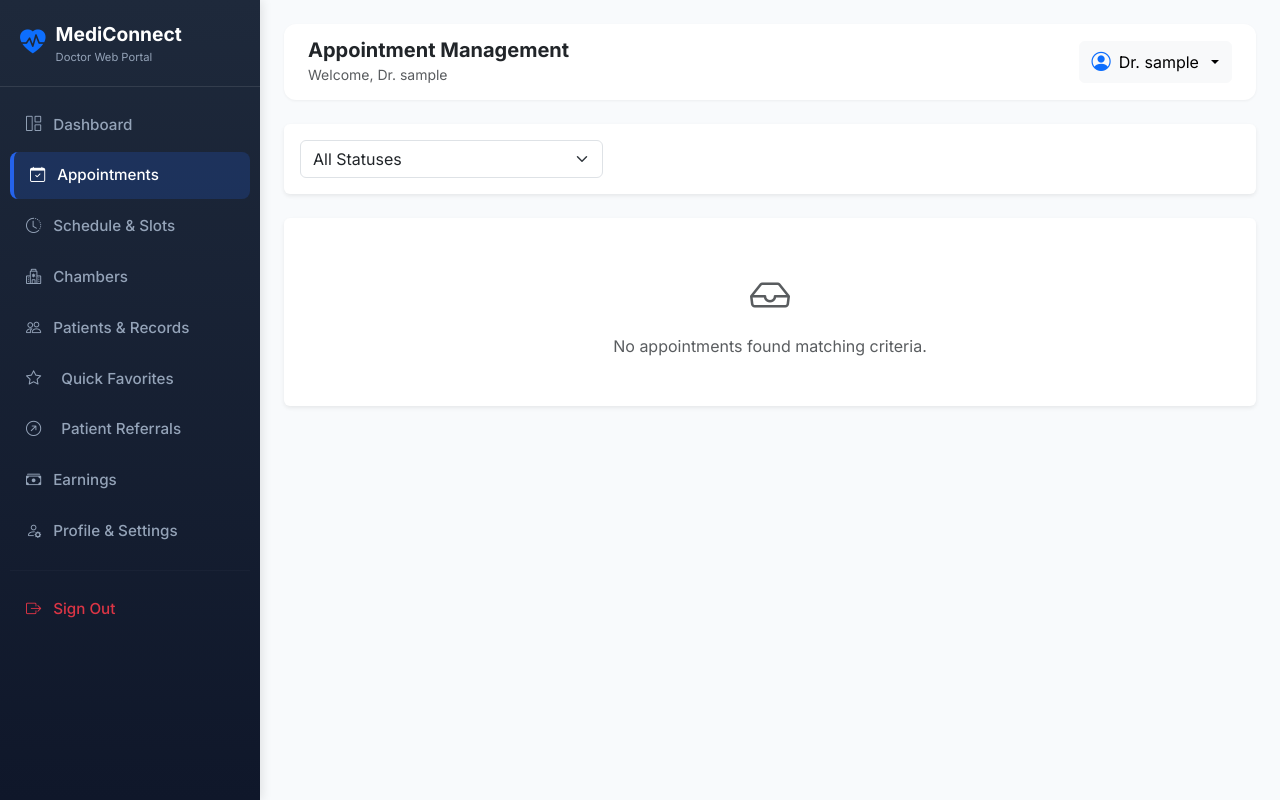
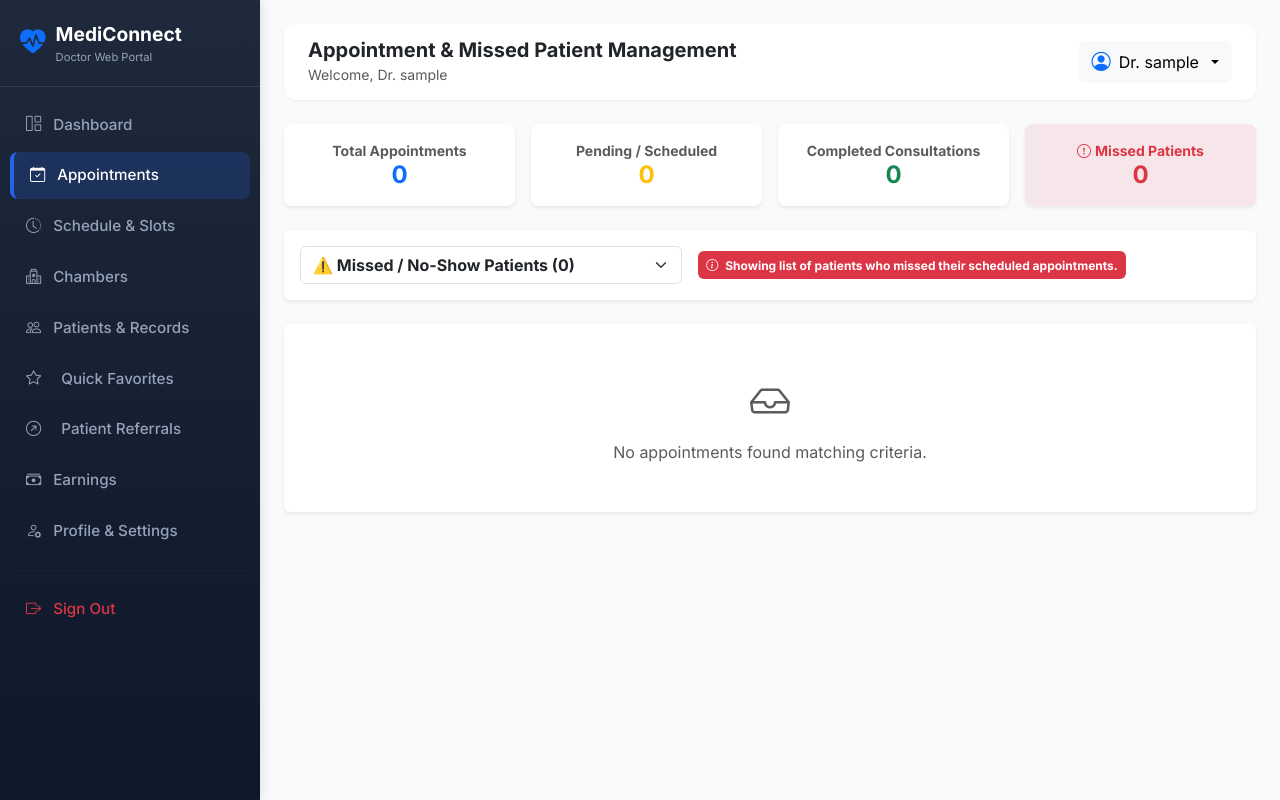
Before and after one commit to deba75/medical-management-system, a Flask app: page /doctor/appointments?status=missed in a window 1280 px wide. Run offline with Flask 3, Linux system fonts and the light colour scheme; the visitor is signed in with stand-in values (Sample User, id 1).

Commit message:
Add missed appointment notification system with interactive patient reschedule/cancel flow and doctor missed patient management

```diff
--- a/Admin/app.py
+++ b/Admin/app.py
@@ -1365,18 +1365,57 @@ def doctor_dashboard():
 def doctor_appointments():
     status_filter = request.args.get('status', '')
     doctor_id = session.get('user_id')
+    today_str = datetime.now().strftime('%Y-%m-%d')
 
     appointments = []
+    stats = {'total': 0, 'pending': 0, 'approved': 0, 'completed': 0, 'missed': 0, 'cancelled': 0}
+
     if db is not None:
         try:
-            docs = db.collection('appointments').stream()
+            docs = list(db.collection('appointments').stream())
             for d in docs:
                 data = d.to_dict()
                 data['id'] = d.id
                 doc_id_match = (data.get('doctorId') == doctor_id) or (session.get('user_role') == 'admin')
+
                 if doc_id_match:
+                    appt_status = data.get('status', 'pending')
+                    appt_date = data.get('date', '')
+
+                    # Auto-expire past unfulfilled appointments to 'missed'
+                    if appt_date and appt_date < today_str and appt_status in ['pending', 'approved', 'scheduled']:
+                        db.collection('appointments').document(d.id).update({
+                            'status': 'missed',
+                            'updatedAt': datetime.now().strftime('%Y-%m-%d %H:%M')
+                        })
+                        appt_status = 'missed'
+                        data['status'] = 'missed'
+
+                        # Trigger notification to patient
+                        patient_id = data.get('patientId')
+                        if patient_id:
+                            db.collection('notifications').add({
+                                'userId': patient_id,
+                                'patientId': patient_id,
+                                'patientName': data.get('patientName', 'Patient'),
+                                'doctorId': doctor_id,
+                                'doctorName': session.get('user_name', 'Doctor'),
+                                'title': 'Missed Appointment Alert',
+                                'body': f"You missed your scheduled consultation on {appt_date}. Please reschedule or cancel.",
+                                'type': 'missed_appointment',
+                                'appointmentId': d.id,
+                                'createdAt': datetime.now(),
+                                'read': False
+                            })
+
+                    # Update stats count
+                    if appt_status in stats:
+                        stats[appt_status] += 1
+                    stats['total'] += 1
+
+                    # Filter matching
                     if status_filter:
-                        if data.get('status') == status_filter:
+                        if appt_status == status_filter:
                             appointments.append(data)
                     else:
                         appointments.append(data)
@@ -1386,20 +1425,49 @@ def doctor_appointments():
     return render_template('doctor/appointments.html',
                            active_page='appointments',
                            appointments=appointments,
-                           current_status=status_filter)
+                           current_status=status_filter,
+                           stats=stats)
 
 @app.route('/doctor/appointment/<appointment_id>/<action>')
 @doctor_required
 def doctor_update_appointment(appointment_id, action):
+    doctor_id = session.get('user_id')
+    doctor_name = session.get('user_name', 'Doctor')
+
     if db is not None:
         try:
             doc_ref = db.collection('appointments').document(appointment_id)
+            doc_snap = doc_ref.get()
+            appt_data = doc_snap.to_dict() if doc_snap.exists else {}
+            patient_id = appt_data.get('patientId')
+            patient_name = appt_data.get('patientName', 'Patient')
+            appt_date = appt_data.get('date', datetime.now().strftime('%Y-%m-%d'))
+
             if action == 'approve':
                 doc_ref.update({'status': 'approved', 'updatedAt': datetime.now().strftime('%Y-%m-%d %H:%M')})
                 flash('Appointment approved successfully!', 'success')
             elif action == 'cancel':
                 doc_ref.update({'status': 'cancelled', 'updatedAt': datetime.now().strftime('%Y-%m-%d %H:%M')})
                 flash('Appointment cancelled.', 'info')
+            elif action == 'missed':
+                doc_ref.update({'status': 'missed', 'updatedAt': datetime.now().strftime('%Y-%m-%d %H:%M')})
+
+                # Send missed notification to patient
+                if patient_id:
+                    db.collection('notifications').add({
+                        'userId': patient_id,
+                        'patientId': patient_id,
+                        'patientName': patient_name,
+                        'doctorId': doctor_id,
+                        'doctorName': doctor_name,
+                        'title': 'Missed Appointment Alert',
+                        'body': f"You missed your scheduled appointment with Dr. {doctor_name} on {appt_date}. Please reschedule or cancel.",
+                        'type': 'missed_appointment',
+                        'appointmentId': appointment_id,
+                        'createdAt': datetime.now(),
+                        'read': False
+                    })
+                flash(f'Marked appointment for {patient_name} as Missed. Notification sent to patient.', 'warning')
         except Exception as e:
             flash(f'Error updating appointment: {e}', 'danger')
     return redirect(url_for('doctor_appointments'))
--- a/Admin/templates/doctor/appointments.html
+++ b/Admin/templates/doctor/appointments.html
@@ -1,20 +1,58 @@
 {% extends "doctor/base.html" %}
 {% block title %}Appointments{% endblock %}
-{% block header_title %}Appointment Management{% endblock %}
+{% block header_title %}Appointment & Missed Patient Management{% endblock %}
 
 {% block content %}
+<!-- Stats Banner -->
+{% if stats %}
+<div class="row g-3 mb-4">
+    <div class="col-md-3">
+        <div class="card border-0 shadow-sm p-3 bg-white text-center rounded-3">
+            <small class="text-muted fw-bold">Total Appointments</small>
+            <h4 class="fw-bold mb-0 text-primary">{{ stats.total }}</h4>
+        </div>
+    </div>
+    <div class="col-md-3">
+        <div class="card border-0 shadow-sm p-3 bg-white text-center rounded-3">
+            <small class="text-muted fw-bold">Pending / Scheduled</small>
+            <h4 class="fw-bold mb-0 text-warning">{{ stats.pending + stats.approved }}</h4>
+        </div>
+    </div>
+    <div class="col-md-3">
+        <div class="card border-0 shadow-sm p-3 bg-white text-center rounded-3">
+            <small class="text-muted fw-bold">Completed Consultations</small>
+            <h4 class="fw-bold mb-0 text-success">{{ stats.completed }}</h4>
+        </div>
+    </div>
+    <div class="col-md-3">
+        <div class="card border-0 shadow-sm p-3 bg-danger bg-opacity-10 text-center rounded-3 border-danger">
+            <small class="text-danger fw-bold"><i class="bi bi-exclamation-circle me-1"></i>Missed Patients</small>
+            <h4 class="fw-bold mb-0 text-danger">{{ stats.missed }}</h4>
+        </div>
+    </div>
+</div>
+{% endif %}
+
 <div class="card border-0 shadow-sm mb-4">
     <div class="card-body">
-        <form method="GET" action="{{ url_for('doctor_appointments') }}" class="row g-3">
-            <div class="col-md-4">
-                <select name="status" class="form-select" onchange="this.form.submit()">
-                    <option value="" {% if not current_status %}selected{% endif %}>All Statuses</option>
+        <form method="GET" action="{{ url_for('doctor_appointments') }}" class="row g-3 align-items-center">
+            <div class="col-md-5">
+                <select name="status" class="form-select fw-bold" onchange="this.form.submit()">
+                    <option value="" {% if not current_status %}selected{% endif %}>All Appointment Statuses</option>
                     <option value="pending" {% if current_status == 'pending' %}selected{% endif %}>Pending Approval</option>
                     <option value="approved" {% if current_status == 'approved' %}selected{% endif %}>Approved / Upcoming</option>
                     <option value="completed" {% if current_status == 'completed' %}selected{% endif %}>Completed</option>
+                    <option value="missed" {% if current_status == 'missed' %}selected{% endif %}>⚠️ Missed / No-Show Patients ({{ stats.missed if stats else 0 }})</option>
                     <option value="cancelled" {% if current_status == 'cancelled' %}selected{% endif %}>Cancelled</option>
                 </select>
             </div>
+            {% if current_status == 'missed' %}
+            <div class="col-md-7">
+                <span class="badge bg-danger text-white p-2">
+                    <i class="bi bi-info-circle me-1"></i> Showing list of patients who missed their scheduled appointments.
+                </span>
+            </div>
+            {% endif %}
         </form>
     </div>
 </div>
@@ -60,8 +98,10 @@
                             <span class="badge bg-warning-subtle text-warning">Pending</span>
                             {% elif appt.status == 'completed' %}
                             <span class="badge bg-info-subtle text-info">Completed</span>
+                            {% elif appt.status == 'missed' %}
+                            <span class="badge bg-danger text-white"><i class="bi bi-exclamation-triangle me-1"></i>Missed / No-Show</span>
                             {% elif appt.status == 'cancelled' %}
-                            <span class="badge bg-danger-subtle text-danger">Cancelled</span>
+                            <span class="badge bg-secondary">Cancelled</span>
                             {% else %}
                             <span class="badge bg-secondary">{{ appt.status }}</span>
                             {% endif %}
@@ -70,11 +110,19 @@
                             <div class="btn-group btn-group-sm">
                                 {% if appt.status == 'pending' %}
                                 <a href="{{ url_for('doctor_update_appointment', appointment_id=appt.id, action='approve') }}" class="btn btn-success">Approve</a>
+                                {% endif %}
+
+                                {% if appt.status in ['pending', 'approved', 'scheduled'] %}
+                                <a href="{{ url_for('doctor_update_appointment', appointment_id=appt.id, action='missed') }}" class="btn btn-warning text-dark" onclick="return confirm('Mark this patient as Missed / No-Show?')">
+                                    <i class="bi bi-exclamation-triangle me-1"></i>Mark Missed
+                                </a>
                                 <a href="{{ url_for('doctor_update_appointment', appointment_id=appt.id, action='cancel') }}" class="btn btn-outline-danger">Cancel</a>
                                 {% endif %}
+
                                 <a href="{{ url_for('doctor_write_prescription', appointment_id=appt.id) }}" class="btn btn-primary">
                                     <i class="bi bi-file-earmark-medical me-1"></i>Prescribe
                                 </a>
+
                                 {% if appt.prescriptionId %}
                                 <a href="{{ url_for('doctor_view_prescription', prescription_id=appt.prescriptionId) }}" class="btn btn-outline-secondary" target="_blank">
                                     <i class="bi bi-printer"></i>
```
Also changed, not shown: Admin/templates/doctor/dashboard.html (+7 -6 lines), 1 other file.
